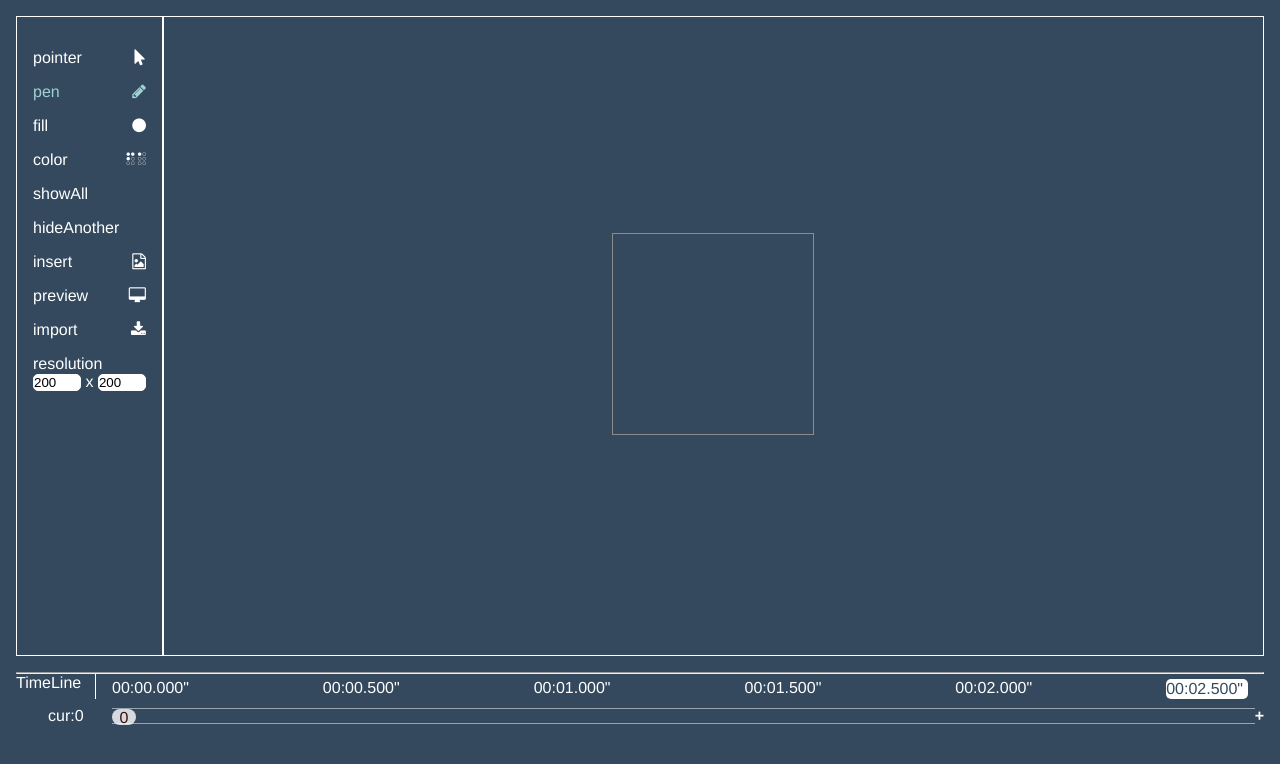
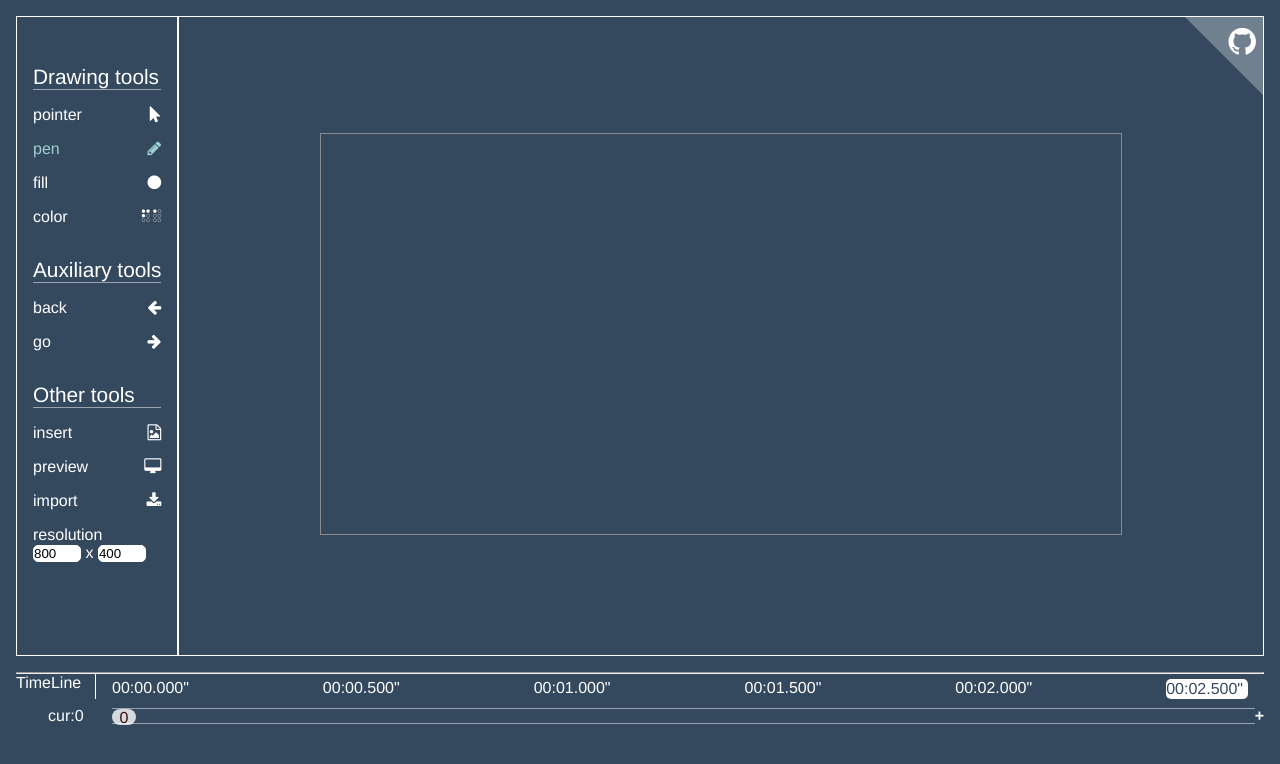
Before and after one commit to moushicheng/easy-animation, a Vue app: page /main in a window 1280 px wide. Shown: the top 764 px of the page. Built offline with nearby package versions, Linux system fonts and the light colour scheme.

Commit message:
[add]调整样式 | [add]错误检查

```diff
--- a/src/components/index.js
+++ b/src/components/index.js
@@ -0,0 +1,3 @@
+import frame from './frame/index.vue'
+import poper from './poper/index.vue'
+export {frame,poper}
--- /dev/null
+++ b/src/components/poper/index.vue
@@ -0,0 +1,49 @@
+<template>
+  <div class="popover" ref="popover">
+    <div class="content">
+      {{ content }}
+    </div>
+    <div class="popContent" ref="pop">{{ popContent }}</div>
+  </div>
+</template>
+
+<script>
+export default {
+  name: "popover",
+  props: ["content", "popContent"]
+};
+</script>
+
+<style lang="scss" scoped>
+.popover {
+  user-select: none;
+  .content {
+    cursor: pointer;
+    height: 1rem;
+    border-radius: 1rem;
+    text-align: center;
+  }
+
+  .popContent {
+    opacity: 0;
+    position: absolute;
+    left: calc(100% + 1rem);
+    top: 0;
+    text-align: left;
+    padding: 0.5rem;
+    color: rgb(52, 73, 94);
+    background: rgba(255, 255, 255, 0.8);
+    font-size: 1.2rem;
+    z-index: 999;
+    border-radius: 5px;
+    transition: all 0.1s linear 0.5s;
+    white-space: nowrap;
+    font-size: 1rem;
+  }
+  &:hover {
+    .popContent {
+      opacity: 1;
+    }
+  }
+}
+</style>
--- a/src/layout/toolBar/index.vue
+++ b/src/layout/toolBar/index.vue
@@ -1,65 +1,91 @@
 <template>
   <div id="toolBar">
+    <div class="header">Drawing tools</div>
     <div class="tool-item" @click="choiceTools(0)" :style="changeToolStyle(0)">
-      <p>pointer</p>
-      <i class="fa fa-mouse-pointer" aria-hidden="true"></i>
+      <poper content="pointer" popContent="切换到图片层,可拖动图片,注意：如果图片进入中间绘图区,不使用该工具就无法拖动了！"></poper>
+      <div class="icon">
+    <i class="fa fa-mouse-pointer" aria-hidden="true"></i>
+      </div>
+
     </div>
     <div class="tool-item" @click="choiceTools(1)" :style="changeToolStyle(1)">
-      <p>pen</p>
-      <i class="fa fa-pencil" aria-hidden="true"></i>
+      <poper content="pen" popContent="切换到绘图层,绘制画面"></poper>
+      <div class="icon">
+  <i class="fa fa-pencil" aria-hidden="true"></i>
+      </div>
+
     </div>
     <div class="tool-item" @click="choiceTools(2)" :style="changeToolStyle(2)">
-      <p>fill</p>
+       <poper content="fill" popContent="给图形填充颜色(making...)"></poper>
+      <div class="icon">
       <i class="fa fa-circle" aria-hidden="true"></i>
+      </div>
+
     </div>
     <div class="tool-item">
-      <p>color</p>
+       <poper content="color" popContent="选择一个颜色(making)"></poper>
+      <div class="icon">
       <i class="fa fa-braille" aria-hidden="true"></i>
+      </div>
     </div>
-    <!-- <div class="tool-item" id="layer" @click="openLayout">
-      <p>layer</p>
-      <i class="fa fa-arrow-right" aria-hidden="true"></i>
-      <div class="switch-box" v-if="layerShow">
-        <header>Switch A Layer</header>
-        <div class="switch-item" @click="choiceLayout('draw')">
-          <p>draw</p>
-          <i class="fa fa-check" aria-hidden="true" v-if="layer=='draw'"></i>
-        </div>
-        <div class="switch-item" @click="choiceLayout('image')">
-          <p>image</p>
-           <i class="fa fa-check" aria-hidden="true" v-if="layer=='image'"></i>
-        </div>
+    <div class="header">Auxiliary tools</div>
+    <!-- <div class="tool-item">
+      <p>show</p>
+      <div class="icon">
+        <i class="fa fa-eye" aria-hidden="true"></i>
+      </div>
+    </div>
+    <div class="tool-item">
+      <p>hide</p>
+      <div class="icon">
+        <i class="fa fa-eye-slash" aria-hidden="true"></i>
       </div>
     </div> -->
-    <div class="tool-item">
-      <p>showAll</p>
+    <div class="tool-item" @click="control(0)">
+       <poper content="back" popContent="字面意思,撤回"></poper>
+      <div class="icon">
+        <i class="fa fa-arrow-left" aria-hidden="true"></i>
+      </div>
     </div>
-    <div class="tool-item">
-      <p>hideAnother</p>
+    <div class="tool-item" @click="control(1)">
+      <poper content="go" popContent="字面意思,前进"></poper>
+      <div class="icon">
+        <i class="fa fa-arrow-right" aria-hidden="true"></i>
+      </div>
     </div>
+
+     <div class="header">Other tools</div>
     <div class="tool-item" id="insertTool">
       <div id="insertHeader" @click="insertImage">
-        <p>insert</p>
-        <i class="fa fa-file-image-o" aria-hidden="true"></i>
+         <poper content="insert" popContent="插入图片"></poper>
+        <div class="icon">
+          <i class="fa fa-file-image-o" aria-hidden="true"></i>
+        </div>
       </div>
       <div class="show-box" v-if="imgList.length != 0">
         <div v-for="(img, index) in imgList" :key="index" class="show-item">
           <p>{{ img.name }}</p>
-          <i
-            class="fa fa-trash-o"
-            aria-hidden="true"
-            @click="deleteImg(index)"
-          ></i>
+          <div class="icon">
+            <i
+              class="fa fa-trash-o"
+              aria-hidden="true"
+              @click="deleteImg(index)"
+            ></i>
+          </div>
         </div>
       </div>
     </div>
     <div class="tool-item">
-      <p>preview</p>
-      <i class="fa fa-desktop" aria-hidden="true"></i>
+       <poper content="preview" popContent="预览动画"></poper>
+      <div class="icon">
+        <i class="fa fa-desktop" aria-hidden="true"></i>
+      </div>
     </div>
     <div class="tool-item" @click="importCode">
-      <p>import</p>
-      <i class="fa fa-download" aria-hidden="true"></i>
+      <poper content="import" popContent="导出css代码"></poper>
+      <div class="icon">
+        <i class="fa fa-download" aria-hidden="true"></i>
+      </div>
     </div>
     <div class="tool-item " id="resolution">
       <p>resolution</p>
@@ -75,9 +101,25 @@
       ref="imgUpload"
     />
   </div>
+      <!-- <div class="tool-item" id="layer" @click="openLayout">
+      <p>layer</p>
+      <i class="fa fa-arrow-right" aria-hidden="true"></i>
+      <div class="switch-box" v-if="layerShow">
+        <header>Switch A Layer</header>
+        <div class="switch-item" @click="choiceLayout('draw')">
+          <p>draw</p>
+          <i class="fa fa-check" aria-hidden="true" v-if="layer=='draw'"></i>
+        </div>
+        <div class="switch-item" @click="choiceLayout('image')">
+          <p>image</p>
+           <i class="fa fa-check" aria-hidden="true" v-if="layer=='image'"></i>
+        </div>
+      </div>
+    </div> -->
 </template>
 
 <script>
+import {poper} from '@/components/index.js'
 export default {
   name: "toolBar",
   data() {
@@ -87,7 +129,7 @@ export default {
       imgList: []
     };
   },
-  components: {},
+  components: {poper},
   mounted() {
     let input = this.$refs.imgUpload;
     let self = this;
@@ -101,7 +143,7 @@ export default {
             url: reader.result,
             name: file.name.slice(-10)
           });
-          self.$emit("events", 'insert',self.imgList);//似乎没有意义
+          self.$emit("events", "insert", self.imgList); //似乎没有意义
         },
         false
       );
@@ -117,7 +159,6 @@ export default {
     insertImage: function() {
       let input = this.$refs.imgUpload;
       this.trigger(input, "click");
-
     },
     openLayout: function() {
       this.layerShow = !this.layerShow;
@@ -134,7 +175,10 @@ export default {
       ele[event]();
     },
     deleteImg(index) {
-      this.imgList.splice(index,1)
+      this.imgList.splice(index, 1);
+    },
+    control(mod){
+      this.$emit("events", "controlStep",mod);
     }
   },
   model: {
@@ -149,12 +193,17 @@ export default {
 
 <style lang="scss" scoped>
 #toolBar {
-  max-width: 10rem;
   border: 1px solid white;
   padding: 1rem;
-  min-height:80vh;
+  min-height: 80vh;
 
+  .header{
+    margin:2rem 0 1rem 0;
+    font-size: 1.3rem;
+    border-bottom: 1px solid rgba(255,255,255,0.5);
+  }
   .tool-item {
+    position: relative;
     margin-top: 1rem;
     display: flex;
     justify-content: space-between;
@@ -164,6 +213,16 @@ export default {
       font-size: 1.25rem;
       color: rgb(159, 208, 212);
     }
+   p{
+     margin-right: 1vw;
+     width:fit-content;
+   }
+   .icon{
+     transition: .3s;
+     &:hover{
+      transform: rotate(15deg);
+    }
+   }
   }
   #insertTool {
     justify-content: flex-start;
--- a/src/styles/index.scss
+++ b/src/styles/index.scss
@@ -46,4 +46,24 @@ input {
   outline: none;
   border: 1px solid white;
 }
+::-webkit-scrollbar {
+	/*滚动条整体样式*/
+	width: 5px;
+	/*高宽分别对应横竖滚动条的尺寸*/
+	height: 5px;
+}
+::-webkit-scrollbar-thumb {
+	/*滚动条里面小方块*/
+	border-radius: 5px;
+	-webkit-box-shadow: inset 0 0 5px rgba(255, 255, 255, 0.63);
+	background: rgba(255, 255, 255, 0.2);
+}
+
+::-webkit-scrollbar-track {
+	/*滚动条里面轨道*/
+	-webkit-box-shadow: inset 0 0 5px rgba(255, 255, 255, 0.514);
+	border-radius: 0;
+	background: rgba(255, 255, 255, 0.1);
+}
+
 @import "./media.scss";
--- a/src/styles/media.scss
+++ b/src/styles/media.scss
@@ -1,4 +1,4 @@
-@media screen and (max-width: 600px) {
+@media screen and (max-width: 720px) {
     .tool-item{
         p{
             display: none;
--- a/src/utils/draw.js
+++ b/src/utils/draw.js
@@ -1,9 +1,8 @@
 let ctx = null; //存储环境对象
 let _dom = null; //canvas dom对象
-let commandManger = {
+let cm = { //commandManger
   sFunc: {
     close: function() {
-      console.log('close');
       ctx.closePath();
     },
     initial: function(x, y) {
@@ -19,35 +18,38 @@ let commandManger = {
       return { x, y };
     },
     drawLine(x, y) {
-      ctx.strokeStyle = "#000000";
       ctx.lineTo(x, y);
     },
     clear() {
       ctx.clearRect(0, 0, _dom.width, _dom.height);
     },
-    drawImage() {}
+    choiceLineColor(index,target){
+      if(index!=target)ctx.strokeStyle='rgba(0,0,0,0.5)'
+      else ctx.strokeStyle='rgba(0,0,0)'
+    }
   }
 };
 
-function draw(allData, target, dom, command) {
+function draw(allData,target,dom, command) {
   if (!dom || !ctx) {
     _dom = dom;
     ctx = dom.getContext("2d");
   }
-  commandManger.common.clear();
+  cm.common.clear();
 
-  for (const item of allData) {
+  for (let [index,item] of Object.entries(allData)) {
     ctx.beginPath();
     let data = item.data;
     for (let point = data[0], i = 0; i < data.length; i++, point = data[i]) {
       //使用所有数据点，进行一次绘画
-      let { x, y } = commandManger.common.getPoints(point); //获得具体点数据
+      let { x, y } = cm.common.getPoints(point); //获得具体点数据
 
-      if (i == 0) commandManger.sFunc["initial"](x, y);
+      if (i == 0) cm.sFunc["initial"](x, y);
       if (command == "close" && i == data.length - 1) {
-        commandManger.sFunc[command];
+        cm.sFunc[command];
       }
-      commandManger.common.drawLine(x, y);
+      cm.common.choiceLineColor(index,target)
+      cm.common.drawLine(x, y);
 
     }
     ctx.stroke();
--- a/src/views/MainPage/index.vue
+++ b/src/views/MainPage/index.vue
@@ -4,7 +4,7 @@
       <toolBar v-model="resolution" @events="toolEvent"></toolBar>
       <div id="draw-block" ref="drawBlock">
         <div id="drawLayer" :style="drawlayerStyle">
-          <canvas ref="canvas" width="200" height="200"></canvas>
+          <canvas ref="canvas" width="800" height="400"></canvas>
         </div>
         <div id="imageLayer" :style="imagelayerStyle">
           <vue-draggable-resizable
@@ -14,22 +14,8 @@
             v-for="(img, index) in imgList"
             :key="index"
           >
-            <img :src="img.url" @click="test" class="img-item" />
+            <img :src="img.url" class="img-item" />
           </vue-draggable-resizable>
-          <!-- <vue-draggable-resizable
-            :w="100"
-            :h="100"
-            @dragging="onDrag"
-            @resizing="onResize"
-            :parent="true"
-          >
-            <img
-              src="@/assets/logo.png"
-              alt=""
-              @click="test"
-              class="img-item"
-            />
-          </vue-draggable-resizable> -->
         </div>
       </div>
     </div>
@@ -38,6 +24,15 @@
       @choiceTarget="choiceTarget"
       @changeFrame="changeFrame"
     ></trackBlock>
+
+    <div id="github">
+      <div class="mask"></div>
+      <div class="icon">
+        <a href="https://github.com/a1163675107/easy-animation"
+          ><i class="fa fa-github" aria-hidden="true"></i
+        ></a>
+      </div>
+    </div>
   </div>
 </template>
 
@@ -50,17 +45,18 @@ export default {
   name: "",
   data() {
     return {
-      resolution: [200, 200],
+      resolution: [800, 400],
       points: [
         {
           order: 0,
           time: new Date(0),
           data: [],
+          cache: [],
           finish: false
         }
       ],
+      target: 0,
       image: null,
-      target: 0,
       layer: 1, //1绘图层 0图片层
       imgList: null
     };
@@ -95,31 +91,72 @@ export default {
     },
     choiceTarget: function(m) {
       this.target = m;
+      this.draw();
     },
     changeFrame: function(item) {
       this.points[item.order].time = item.time;
     },
     //导出代码
     importCode: function() {
+      let cache = [];
       for (const item of this.points) {
         //去除最后一个点，因为它实际上是废的
-        item.data.pop();
+        cache.push(item.data.pop());
       }
-      this.points=this.points.sort((a,b)=>{
-        return a.time-b.time;
-      })
+      this.points = this.points.sort((a, b) => {
+        return a.time - b.time;
+      });
       this.points = pointShake(this.points);
-      let code = CreateImportCode({
+      CreateImportCode({
         points: this.points,
         viewX: this.resolution[0],
         viewY: this.resolution[1]
-      });
+      })
+        .then(res => {
+          this.$alert(res, "SUCCESS", {
+            confirmButtonText: "确定"
+          });
+        })
+        .catch(err => {
+          this.$alert(err, "ERROR", {
+            confirmButtonText: "确定"
+          });
+          for (let index in this.points) {
+            if(cache[index])this.points[index].data.push(cache[index]);
+          }
+        });
     },
     insert: function(imgList) {
       this.imgList = imgList;
     },
     choiceLayer: function(name) {
       this.layer = name;
+    },
+    controlStep: function(mode) {
+      //0撤回 1前进
+      let p = this.points[this.target];
+      if (mode == 0) {
+        if (p.data.length != 0) {
+          p.cache.push(p.data.pop());
+          if (p.finish == true) {
+            //完成时回退，取消完成状态
+            p.finish = false;
+          }
+        }
+      } else {
+        if (p.cache.length != 0) {
+          let c = p.cache.pop();
+          let o = p.data[0];
+          p.data.push(c);
+          c = c.split(",");
+          o = o.split(",");
+          if (Math.abs(o[0] - c[0]) < 6 && Math.abs(o[1] - c[1]) < 6) {
+            //前进点是最终点，则确定完成状态
+            p.finish = true;
+          }
+        }
+      }
+      this.draw();
     },
     toolEvent: function(EventName, ...args) {
       let eventManger = {
@@ -128,12 +165,10 @@ export default {
         },
         importCode: this.importCode,
         insert: this.insert,
-        choiceLayout: this.choiceLayer
+        choiceLayout: this.choiceLayer,
+        controlStep: this.controlStep
       };
       eventManger.run();
-    },
-    test: function() {
-      console.log(1);
     }
   },
   mounted() {
@@ -145,6 +180,7 @@ export default {
       "click",
       function(e) {
         if (self.layer == 0 || e.target.className == "img-item") return; //图片层则不绘画||防误触
+        self.points[self.target].cache = []; //下笔时清空点缓存区数据
         //绘画函数
         if (self.points[self.target].finish == true) return; //如果完成了则直接结束
         let command = null; //设置绘画命令
@@ -163,6 +199,11 @@ export default {
         } else if (Math.abs(originX - x) < 6 && Math.abs(originY - y) < 6) {
           //如果点到起始点，则闭合图形
           command = "close";
+          self.$notify({
+            title: "FINISH",
+            message: "完成一帧画面的绘制",
+            type: "success"
+          });
         }
         self.draw(command); //开始绘制
         if (command == "close") {
@@ -178,11 +219,7 @@ export default {
       let maxHeight = db.clientHeight - 15;
       let maxWidth = db.clientWidth - 15;
       let check = true;
-      if (c.width * 1 >= maxWidth) {
-        db.style.display = "block";
-        check = false;
-      }
-      if (c.height * 1 >= maxHeight) {
+      if (c.width * 1 >= maxWidth || c.height * 1 >= maxHeight) {
         db.style.display = "block";
         check = false;
       }
@@ -224,9 +261,9 @@ export default {
 #main-page {
   display: flex;
   flex-direction: column;
+  position: relative;
   .wrapper {
     display: flex;
-    flex-grow: 1;
     #draw-block {
       flex-grow: 1;
       border: 1px solid white;
@@ -260,5 +297,27 @@ export default {
       }
     }
   }
+  #github {
+    position: absolute;
+    top: 0;
+    right: 0;
+    .mask {
+      width: 5rem;
+      height: 5rem;
+      background: rgba(255, 255, 255, 0.3);
+      clip-path: polygon(0 0, 100% 0, 100% 100%);
+    }
+    .icon {
+      font-size: 2rem;
+      position: absolute;
+      top: 0.5rem;
+      right: 0.5rem;
+      z-index: 50;
+      transition: 0.5s;
+    }
+    .icon:hover {
+      transform: rotate(45deg);
+    }
+  }
 }
 </style>
```
Also changed, not shown: src/layout/trackBlock/index.vue (+4 -3 lines), src/utils/index.js (+16 -4 lines).
